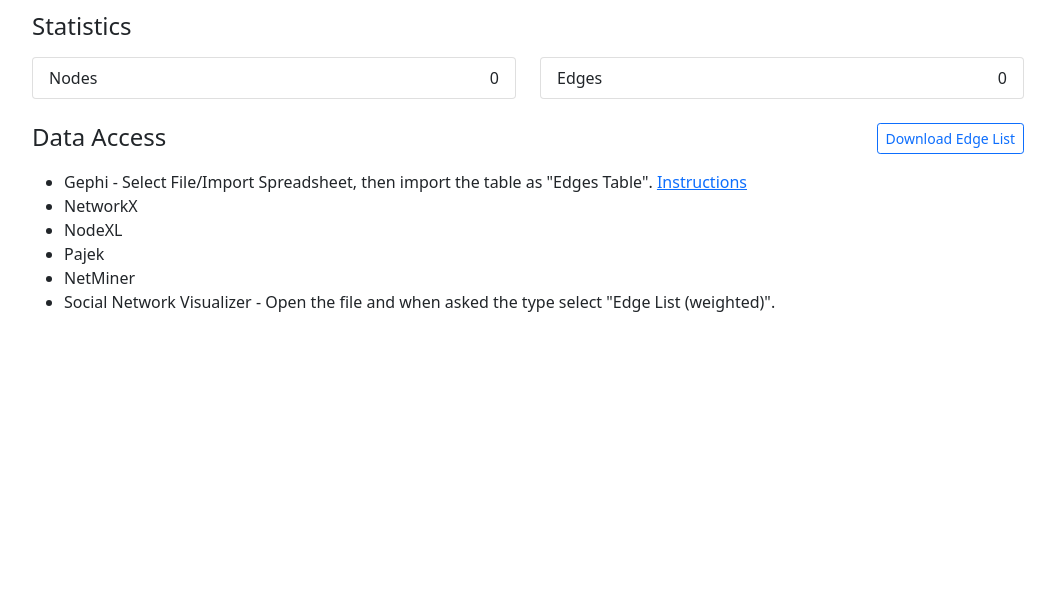
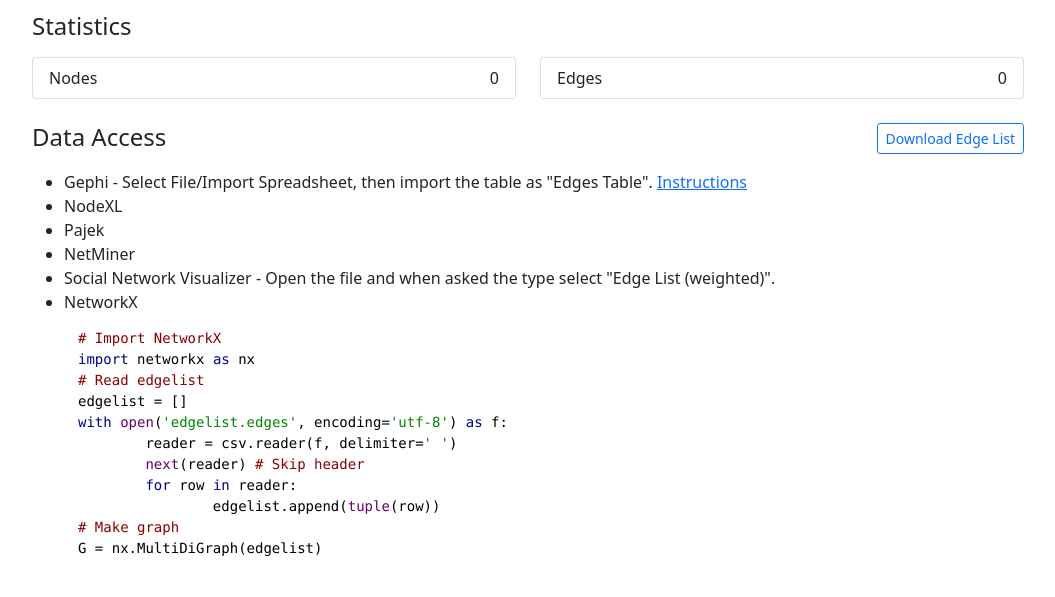
Before and after one commit to admariner/egograph, a Django app: page / in a window 1280 px wide. Shown: the part 247-844 px from the top of the page, without its empty margins (112-1167 px from the left). Before the commit the page ends 559 px from the top, so only its background shows below. Run offline with Django 3.2, Linux system fonts and the light colour scheme; data that the repository does not hold is empty; parts of the project's set-up code (start-up, migrations or seed data) failed here and were passed over; some libraries are stand-ins or nearby versions.

Commit message:
optimizing

```diff
--- a/content/templates/core/landing.html
+++ b/content/templates/core/landing.html
@@ -1,5 +1,12 @@
 {% extends "base.html" %}
 {% load humanize %}
+
+{% block head %}
+
+	{# Highlight.js #}
+	<link rel="stylesheet" href="https://cdnjs.cloudflare.com/ajax/libs/highlight.js/11.1.0/styles/googlecode.min.css" integrity="sha512-wwN23oB7wt1IF6MM6k9I5DSoLfNj9/o52G9hfJcOxoB7mrmVFl0yBMAeQ1mnpyk9Nyu1xUC2iMs5jyhF3fOo4w==" crossorigin="anonymous" referrerpolicy="no-referrer" />
+
+{% endblock %}
 
 
 {% block content %}
@@ -37,11 +44,26 @@
 			<li>
 				Gephi - Select File/Import Spreadsheet, then import the table as "Edges Table". <a href="https://github.com/gephi/gephi/issues/796" target="_blank" rel="noopener">Instructions</a>
 			</li>
-			<li>NetworkX</li>
+
 			<li>NodeXL</li>
 			<li>Pajek</li>
 			<li>NetMiner</li>
 			<li>Social Network Visualizer - Open the file and when asked the type select "Edge List (weighted)".</li>
+			<li>
+				NetworkX
+<pre><code class="language-python"># Import NetworkX
+import networkx as nx
+# Read edgelist
+edgelist = []
+with open('edgelist.edges', encoding='utf-8') as f:
+	reader = csv.reader(f, delimiter=' ')
+	next(reader) # Skip header
+	for row in reader:
+		edgelist.append(tuple(row))
+# Make graph
+G = nx.MultiDiGraph(edgelist)
+</code></pre>
+			</li>
 		</ul>
 
     </div>
@@ -50,7 +72,15 @@
 
 
 {% block js %}
+
+	{# Add hightlight.js for code formatting #}
+	<script src="https://cdnjs.cloudflare.com/ajax/libs/highlight.js/11.1.0/highlight.min.js" integrity="sha512-z+/WWfyD5tccCukM4VvONpEtLmbAm5LDu7eKiyMQJ9m7OfPEDL7gENyDRL3Yfe8XAuGsS2fS4xSMnl6d30kqGQ==" crossorigin="anonymous" referrerpolicy="no-referrer"></script>
+
+	{# Page-specific JS #}
     <script>
+
+		// Highlight code
+		hljs.highlightAll();
 
         // Show alert
         {% if alert %}
@@ -58,4 +88,5 @@
         {% endif %}
 
     </script>
+
 {% endblock %}
```
Also changed, not shown: content/static/js/stats/graph.js (+7 -2 lines).
